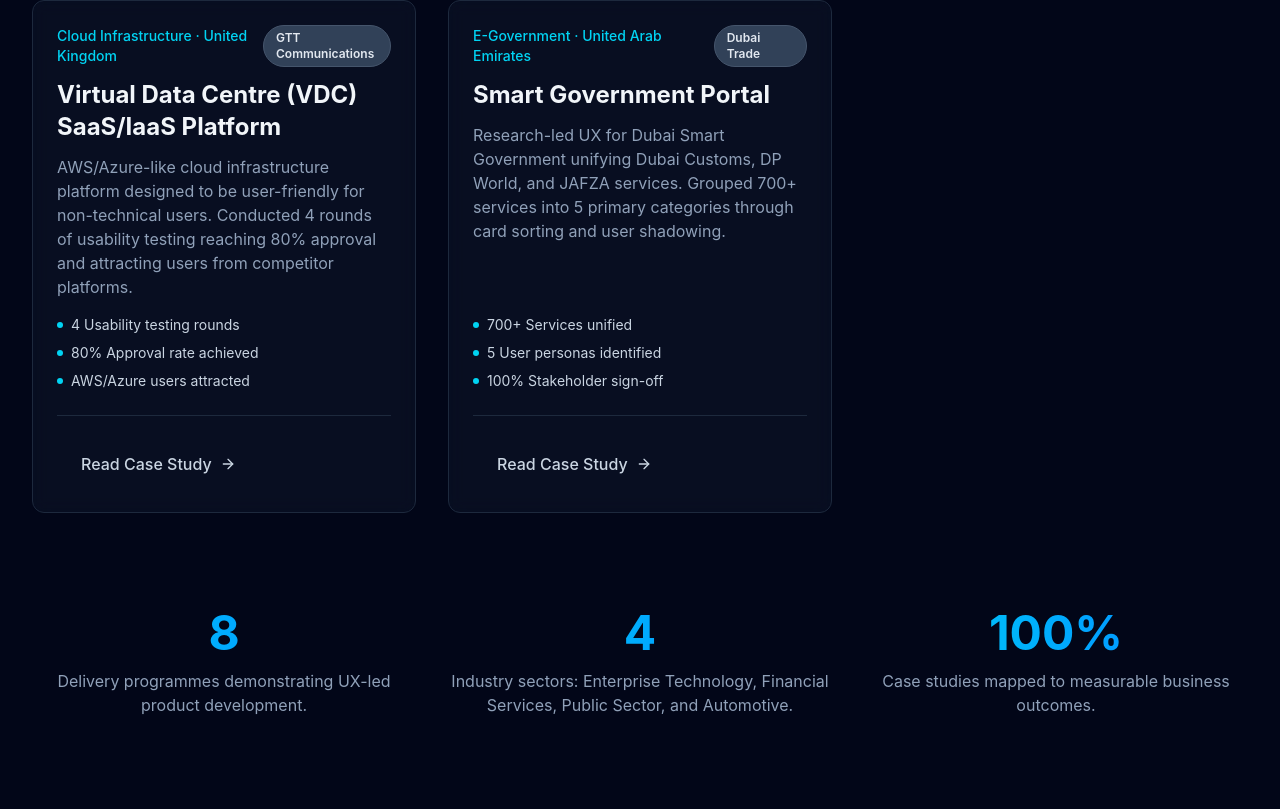
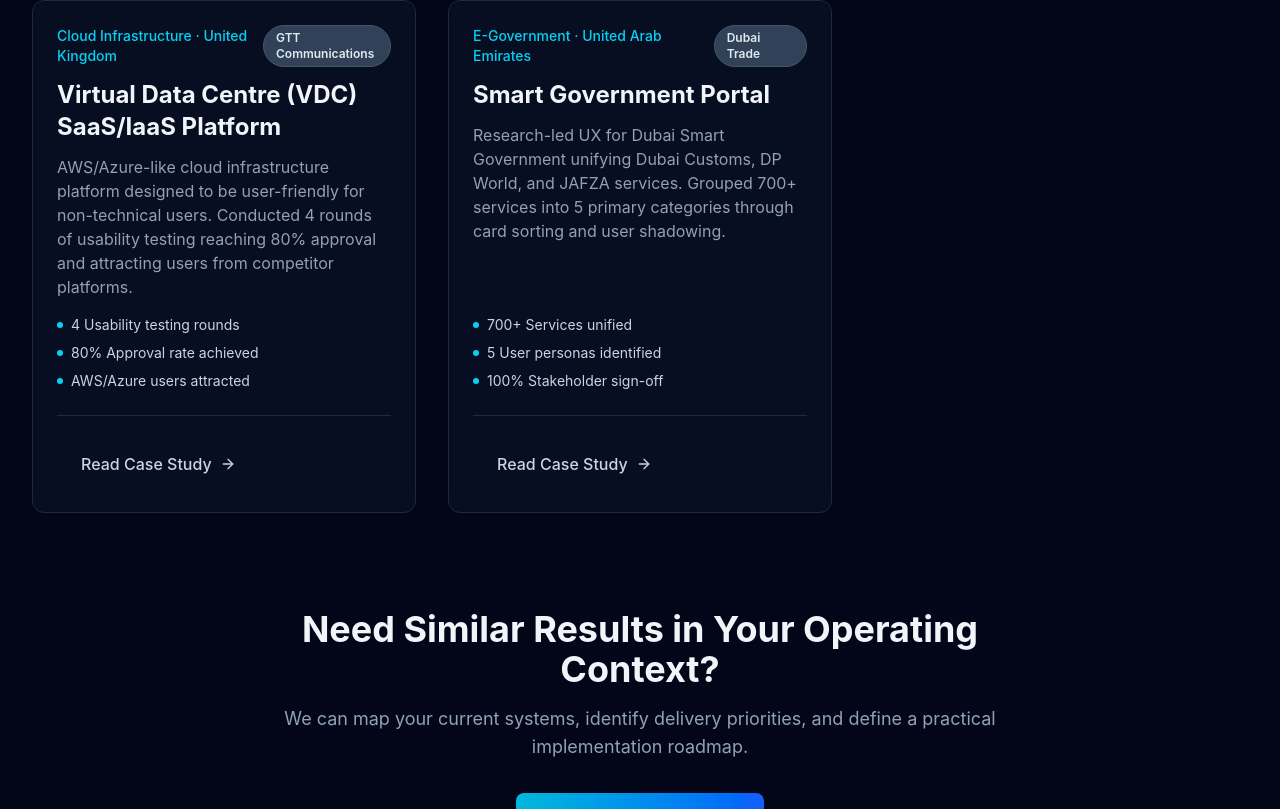
Before and after one commit to ahsan-aurmak/website, a React (Vite) app: page /case-studies in a window 1280 px wide. Shown: the part 1980-2789 px from the top of the page. Built offline with nearby package versions, Linux system fonts and the light colour scheme.

Commit message:
chore(case-studies): remove KPI summary stats block

```diff
--- a/src/app/pages/CaseStudies.tsx
+++ b/src/app/pages/CaseStudies.tsx
@@ -164,32 +164,6 @@
         </div>
       </section>
 
-      {/* KPI Summary */}
-      <section className="py-16 relative">
-        <div className="container mx-auto px-4 lg:px-8">
-          <div className="grid grid-cols-1 md:grid-cols-3 gap-8">
-            {[
-              { value: "8", label: "Delivery programmes demonstrating UX-led product development." },
-              { value: "4", label: "Industry sectors: Enterprise Technology, Financial Services, Public Sector, and Automotive." },
-              { value: "100%", label: "Case studies mapped to measurable business outcomes." }
-            ].map((stat, index) => (
-              <motion.div
-                key={stat.label}
-                initial={{ opacity: 0, y: 20 }}
-                whileInView={{ opacity: 1, y: 0 }}
-                viewport={{ once: true }}
-                transition={{ delay: index * 0.1 }}
-                className="text-center"
-              >
-                <div className="text-5xl font-bold bg-gradient-to-r from-cyan-400 to-blue-500 bg-clip-text text-transparent mb-3">
-                  {stat.value}
-                </div>
-                <p className="text-slate-400">{stat.label}</p>
-              </motion.div>
-            ))}
-          </div>
-        </div>
-      </section>
 
       {/* CTA Band */}
       <section className="py-16 relative">
```
